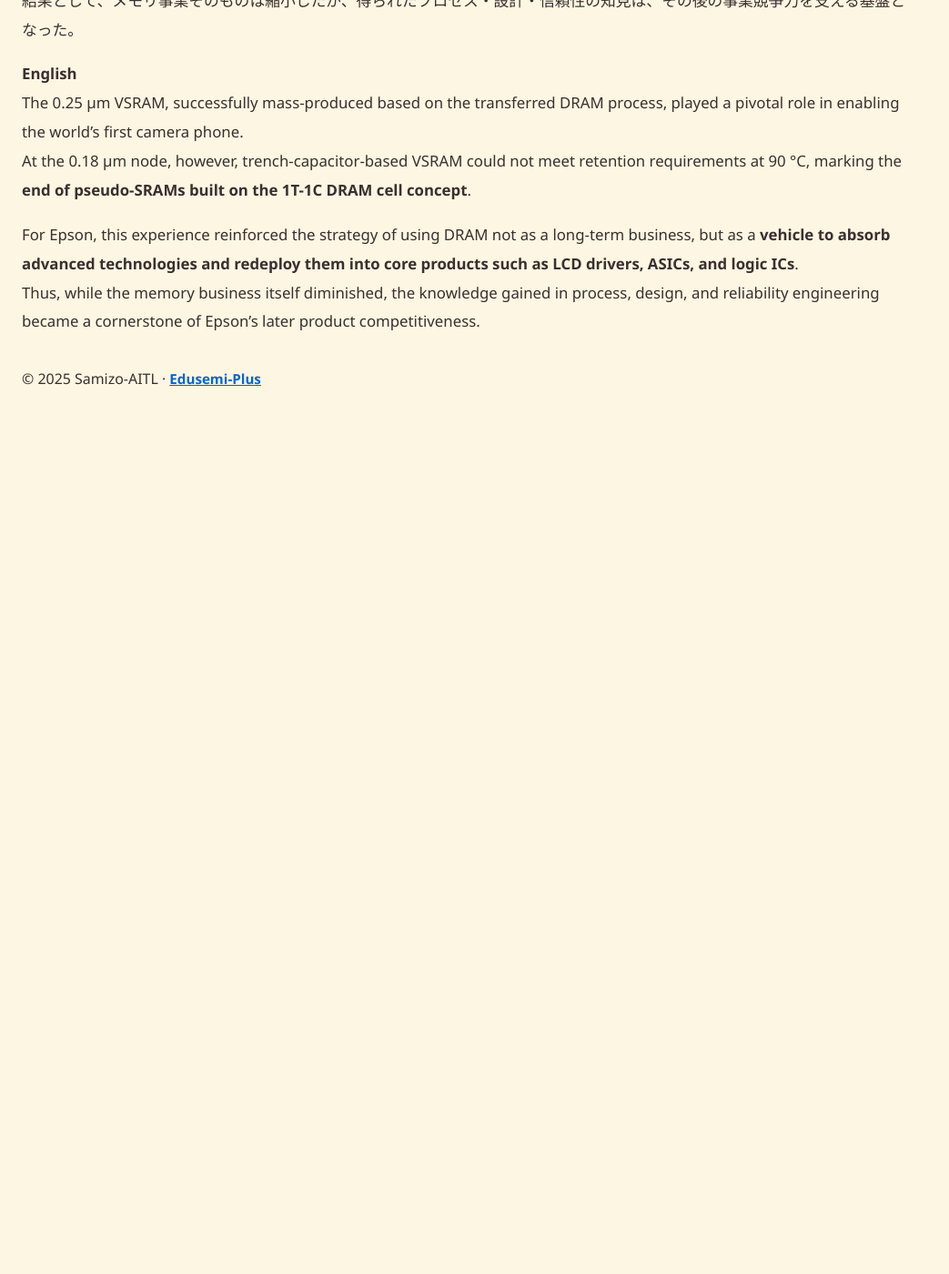
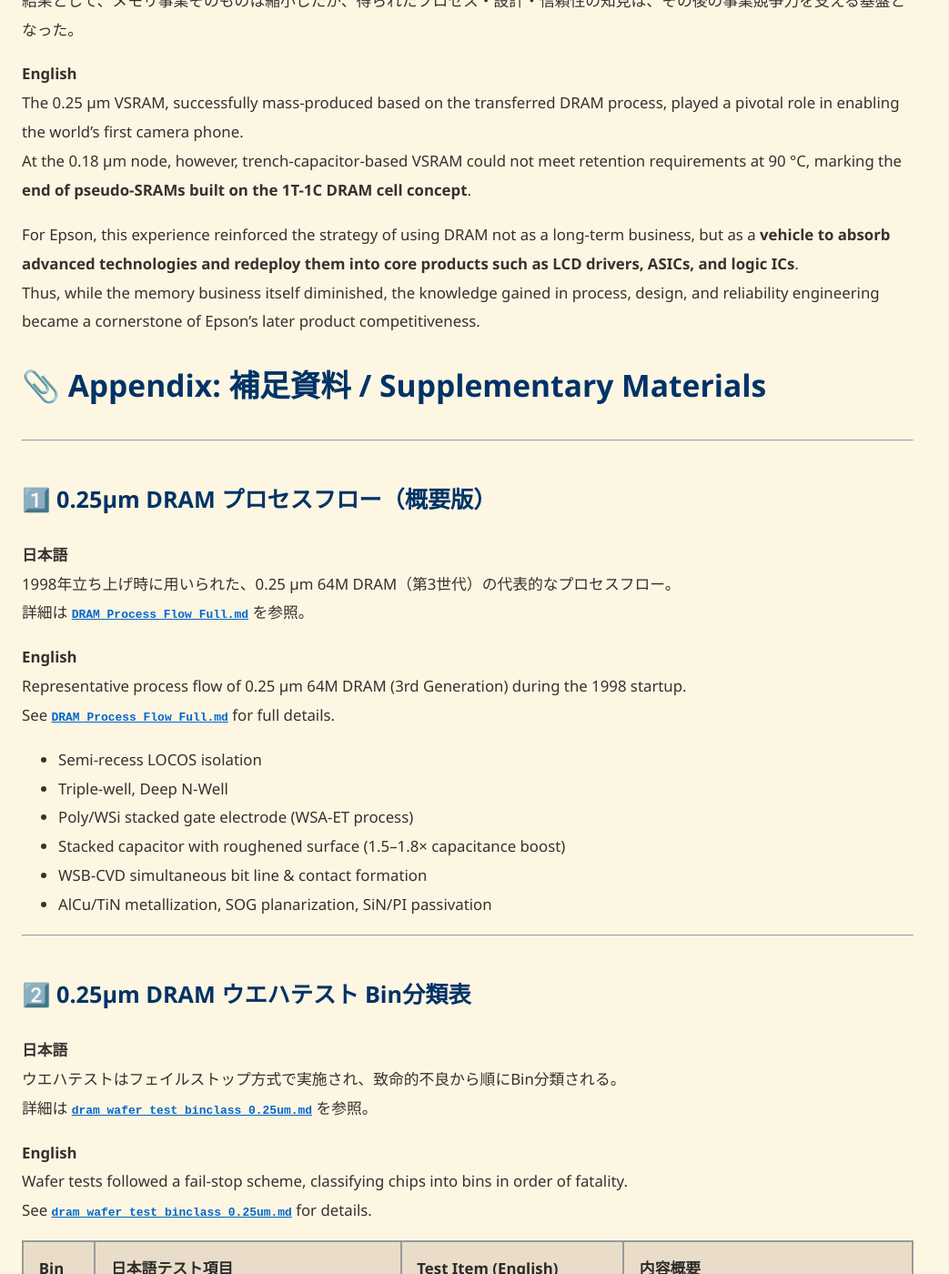
Before and after one commit to Samizo-AITL/Edusemi-Plus, a Jekyll site: the page built from archive/paper/dram_vsram/total.md, in a window 1280 px wide and 1400 px high, scrolled down 9255 px. Shown: the whole window at 91% size, without its empty margins (0-1043 px from the left). Built offline with Jekyll 4.4.1, drawn with Linux system fonts in a browser that asks for light colours; our own code applies the rules of GitHub Pages for plain Markdown files; before the commit the page ends 9735 px from its top, so only the background shows below that; some of the changed text lies outside the part shown.

Commit message:
Update total.md

```diff
--- a/archive/paper/dram_vsram/total.md
+++ b/archive/paper/dram_vsram/total.md
@@ -302,3 +302,70 @@ At the 0.18 µm node, however, trench-capacitor-based VSRAM could not meet reten
 
 For Epson, this experience reinforced the strategy of using DRAM not as a long-term business, but as a **vehicle to absorb advanced technologies and redeploy them into core products such as LCD drivers, ASICs, and logic ICs**.
 Thus, while the memory business itself diminished, the knowledge gained in process, design, and reliability engineering became a cornerstone of Epson’s later product competitiveness.
+
+# 📎 Appendix: 補足資料 / Supplementary Materials
+
+---
+
+## 1️⃣ 0.25µm DRAM プロセスフロー（概要版）
+
+**日本語**
+1998年立ち上げ時に用いられた、0.25 µm 64M DRAM（第3世代）の代表的なプロセスフロー。
+詳細は [`DRAM_Process_Flow_Full.md`](../in1998/DRAM_Process_Flow_Full.md) を参照。
+
+**English**
+Representative process flow of 0.25 µm 64M DRAM (3rd Generation) during the 1998 startup.
+See [`DRAM_Process_Flow_Full.md`](../in1998/DRAM_Process_Flow_Full.md) for full details.
+
+- Semi-recess LOCOS isolation
+- Triple-well, Deep N-Well
+- Poly/WSi stacked gate electrode (WSA-ET process)
+- Stacked capacitor with roughened surface (1.5–1.8× capacitance boost)
+- WSB-CVD simultaneous bit line & contact formation
+- AlCu/TiN metallization, SOG planarization, SiN/PI passivation
+
+---
+
+## 2️⃣ 0.25µm DRAM ウエハテスト Bin分類表
+
+**日本語**
+ウエハテストはフェイルストップ方式で実施され、致命的不良から順にBin分類される。
+詳細は [`dram_wafer_test_binclass_0.25um.md`](../in1998/dram_wafer_test_binclass_0.25um.md) を参照。
+
+**English**
+Wafer tests followed a fail-stop scheme, classifying chips into bins in order of fatality.
+See [`dram_wafer_test_binclass_0.25um.md`](../in1998/dram_wafer_test_binclass_0.25um.md) for details.
+
+| Bin | 日本語テスト項目 | Test Item (English) | 内容概要 |
+|-----|----------------|----------------------|-----------|
+| 1   | オープン／ショート | Open / Short | 配線断線・短絡 |
+| 2   | スタンバイ電流異常 | Standby Current Fail | リーク過大 |
+| 3   | アクティブ電流異常 | Active Current Fail | 動作中電流異常 |
+| 4   | ファンクション不良 | Function Check Fail | 読書き失敗・デコード異常 |
+| 5   | ポーズリフレッシュ不良 | Pause Refresh Fail | セル保持不足 |
+| 6   | ディスターブリフレッシュ不良 | Disturb Refresh Fail | 隣接セル干渉による保持低下 |
+| 7   | マージン不良 | Margin Fail | 電圧・タイミング余裕不足 |
+
+---
+
+## 3️⃣ VSRAM / DRAM / トレンチVSRAM 比較表
+
+| 項目 / Item | 0.25 µm DRAM (3rd Gen) | 0.25 µm VSRAM | 0.18 µm VSRAM (Trench) |
+|-------------|------------------------|---------------|-------------------------|
+| セル構造 | スタックキャパシタ | スタックキャパシタ（流用） | トレンチキャパシタ |
+| リフレッシュ | 外部制御必須 | 内部制御（疑似SRAM動作） | 内部制御（疑似SRAM動作） |
+| 温度保証 | 80 °C | 90 °C（モバイル仕様） | 90 °C目標（未達成） |
+| 特徴 | 量産立ち上げ成功 | 世界初カメラ付き携帯に採用 | 保持不足で断念 |
+| 意義 | 先端技術吸収のビークル | モバイル応用成功事例 | 1T-1C限界を示す事例 |
+
+---
+
+## 4️⃣ 教育的意義 / Educational Significance
+
+- DRAM量産を **目的そのものではなく「先端技術吸収と社内展開の戦略的ビークル」** と位置づけた点が特徴的。
+- プロセス解析・不良対策・歩留まり改善の実体験が、後続製品（VSRAMなど）に直結。
+- 0.25 µm世代の事例は、**微細化移行期における企業戦略と技術継承** の教材として有用。
+
+---
+
+📘 本Appendixは、論文本文を補完する参考資料集であり、詳細なプロセス表やテスト条件を収録した。
```
